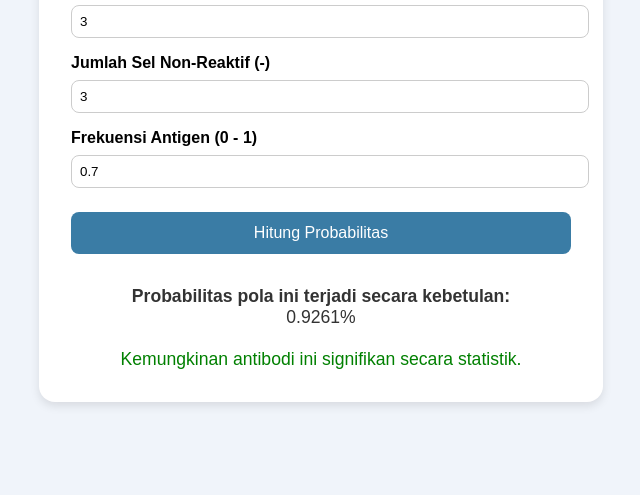
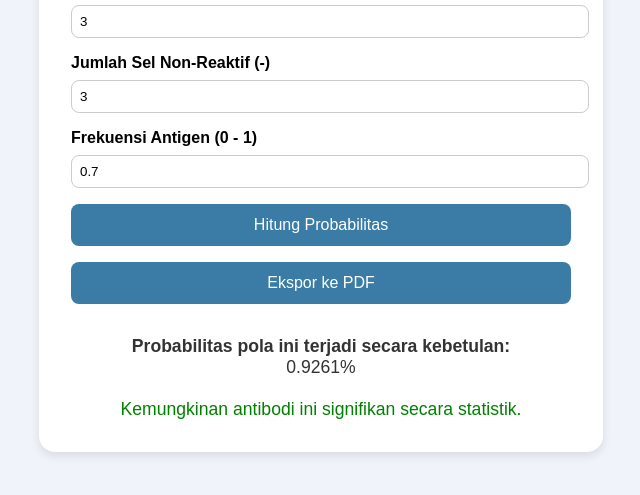
Before and after one commit to rujukanutdp/Kalkulator-antibodi, a plain HTML site: page index.html in a window 1280 px wide. Both pictures are taken after a click on the button "Hitung Probabilitas". Shown: the part 161-656 px from the top of the page, without its empty margins (319-959 px from the left). Drawn offline with nearby package versions, Linux system fonts and the light colour scheme.

Commit message:
Add files via upload

```diff
--- a/index.html
+++ b/index.html
@@ -5,6 +5,7 @@
   <meta charset="UTF-8">
   <meta name="viewport" content="width=device-width, initial-scale=1.0">
   <title>Kalkulator Probabilitas Antibodi</title>
+  <script src="https://cdnjs.cloudflare.com/ajax/libs/jspdf/2.5.1/jspdf.umd.min.js"></script>
   <style>
     body {
       font-family: Arial, sans-serif;
@@ -36,7 +37,7 @@
       border-radius: 0.5rem;
     }
     button {
-      margin-top: 1.5rem;
+      margin-top: 1rem;
       padding: 0.75rem;
       width: 100%;
       background-color: #3a7ca5;
@@ -67,6 +68,7 @@
     <input type="number" id="freq" step="0.01" min="0" max="1" value="0.7">
 
     <button onclick="hitungProbabilitas()">Hitung Probabilitas</button>
+    <button onclick="eksporPDF()">Ekspor ke PDF</button>
 
     <div class="result" id="hasil"></div>
   </div>
@@ -86,10 +88,31 @@
       const persen = (prob * 100).toFixed(4);
 
       document.getElementById('hasil').innerHTML = `
-        <strong>Probabilitas pola ini terjadi secara kebetulan:</strong><br>
-        ${persen}%<br><br>
-        ${prob < 0.05 ? '<span style="color: green;">Kemungkinan antibodi ini signifikan secara statistik.</span>' : '<span style="color: red;">Pola ini masih mungkin terjadi secara kebetulan.</span>'}
+        <div id="hasilTeks">
+          <strong>Probabilitas pola ini terjadi secara kebetulan:</strong><br>
+          ${persen}%<br><br>
+          ${prob < 0.05 ? '<span style="color: green;">Kemungkinan antibodi ini signifikan secara statistik.</span>' : '<span style="color: red;">Pola ini masih mungkin terjadi secara kebetulan.</span>'}
+        </div>
       `;
+    }
+
+    async function eksporPDF() {
+      const { jsPDF } = window.jspdf;
+      const doc = new jsPDF();
+
+      const positif = document.getElementById('positif').value;
+      const negatif = document.getElementById('negatif').value;
+      const freq = document.getElementById('freq').value;
+      const hasilText = document.getElementById('hasilTeks')?.innerText || 'Belum ada hasil perhitungan.';
+
+      doc.text("Hasil Perhitungan Probabilitas Antibodi", 10, 10);
+      doc.text(`Jumlah Sel Reaktif (+): ${positif}`, 10, 20);
+      doc.text(`Jumlah Sel Non-Reaktif (-): ${negatif}`, 10, 30);
+      doc.text(`Frekuensi Antigen: ${freq}`, 10, 40);
+      doc.text("Hasil: ", 10, 50);
+      doc.text(hasilText, 10, 60);
+
+      doc.save("hasil-probabilitas-antibodi.pdf");
     }
   </script>
 </body>
```
